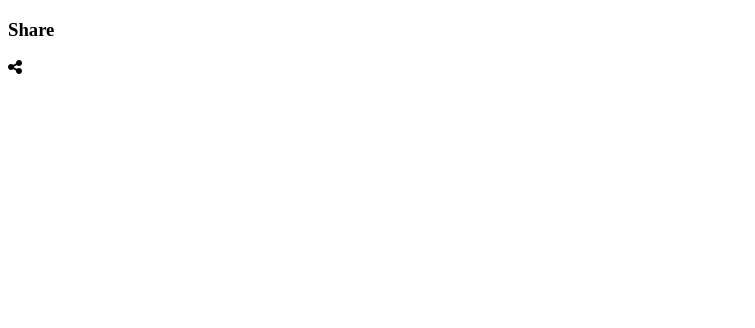
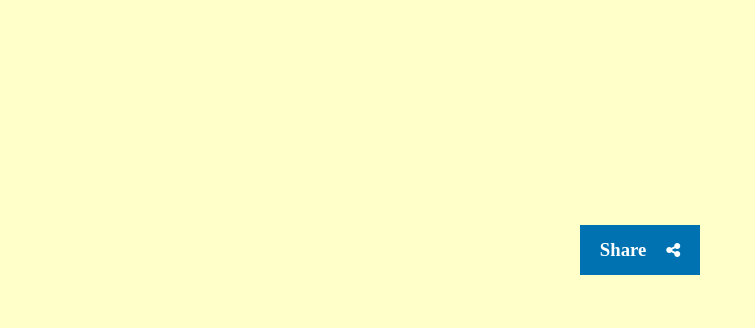
Before and after one commit to Saijeet7/css-animation, a plain HTML site: page Social Icons In a Button Project/index.html in a window 1280 px wide. Shown: the whole page, without its empty margins (0-755 px from the left). Drawn offline with Linux system fonts and the light colour scheme.

Commit message:
completed

```diff
--- a/Social Icons In a Button Project/index.html
+++ b/Social Icons In a Button Project/index.html
@@ -2,11 +2,11 @@
 <html lang="en">
 
 <head>
-    <meta charset="UTF-8">
-    <meta http-equiv="X-UA-Compatible" content="IE=edge">
-    <meta name="viewport" content="width=device-width, initial-scale=1.0">
+    <meta charset="UTF-8" />
+    <meta http-equiv="X-UA-Compatible" content="IE=edge" />
+    <meta name="viewport" content="width=device-width, initial-scale=1.0" />
     <title>Document</title>
-    <link rel="stylesheet" href="./styles.css">
+    <link rel="stylesheet" href="./styles.css" />
     <link rel="stylesheet" href="https://cdnjs.cloudflare.com/ajax/libs/font-awesome/6.2.0/css/all.min.css" integrity="sha512-xh6O/CkQoPOWDdYTDqeRdPCVd1SpvCA9XXcUnZS2FmJNp1coAFzvtCN9BmamE+4aHK8yyUHUSCcJHgXloTyT2A==" crossorigin="anonymous" referrerpolicy="no-referrer"
     />
 </head>
@@ -14,9 +14,15 @@
 <body>
     <div class="container">
         <div class="box">
-            <h3 class="text">Share</h3><i class="fa-sharp fa-solid fa-share-nodes"></i></div>
+            <h3 class="text">Share</h3>
+            <i class="share fa-sharp fa-solid fa-share-nodes"></i>
+            <div class="icons">
+                <i class="icon icon-fb fa-brands fa-facebook-f"></i>
+                <i class="icon icon-in fa-brands fa-instagram"></i>
+                <i class="icon icon-ln fa-brands fa-linkedin-in"></i>
+            </div>
+        </div>
     </div>
-
 </body>
 
 </html>
--- a/Social Icons In a Button Project/styles.css
+++ b/Social Icons In a Button Project/styles.css
@@ -0,0 +1,70 @@
+* {
+    margin: 0;
+}
+
+body {
+    background-color: rgb(255, 255, 202);
+    height: 500px;
+    display: flex;
+    justify-content: center;
+    align-items: center;
+}
+
+.container {
+    width: 120px;
+    height: 50px;
+}
+
+.box {
+    width: 120px;
+    height: 50px;
+    background-color: #0072b1;
+    display: flex;
+    justify-content: space-evenly;
+    align-items: center;
+    color: white;
+    position: relative;
+    overflow: hidden;
+}
+
+.icons {
+    position: absolute;
+    top: 50px;
+    width: 120px;
+    height: 50px;
+    display: flex;
+    justify-content: space-evenly;
+    align-items: center;
+}
+
+.text {
+    transition: all 0.5s ease;
+}
+
+.share {
+    transition: all 0.5s ease;
+}
+
+.container:hover .text {
+    transform: translateY(-50px);
+}
+
+.container:hover .share {
+    transform: translateY(-50px);
+}
+
+.container:hover .icon {
+    transform: translateY(-50px);
+}
+
+.icon-fb {
+    transition: all 0.5s ease;
+}
+
+.icon-in {
+    transition: all 0.7s ease;
+}
+
+.icon-ln {
+    transition: all 0.9s ease;
+}
```
